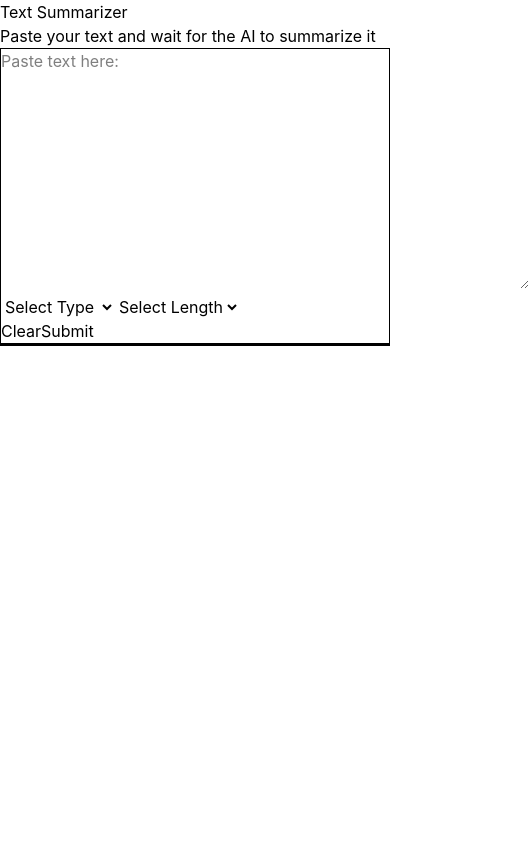
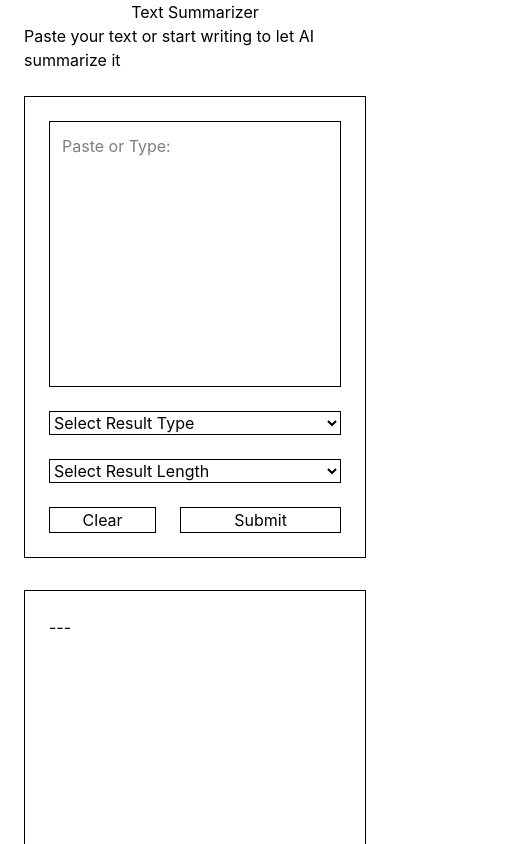
Before and after one commit to devesh7yadav/text-summarizer, a React app in the folder frontend/: page / in a window 390 px wide. Shown: the top 844 px of the page, 529 px wide, since content can reach past the window. Built offline with nearby package versions, Linux system fonts and the light colour scheme; the HTML template or start-up script is replaced by a standard one.

Commit message:
Added basic styles, made website responsive

```diff
--- a/frontend/src/MainPage.jsx
+++ b/frontend/src/MainPage.jsx
@@ -8,7 +8,7 @@ function MainPage() {
         type: "",
         length: ""
     });
-    const [result, setResult] = useState(null);
+    const [result, setResult] = useState("---");
 
     const handleChange = (e) => {
         setFormData(e.target.value);
@@ -45,34 +45,41 @@ function MainPage() {
 
     //Resets the textboxes
     const handleReset = () => {
-        setFormData("");
-        setResult("");
+        setFormData({
+            text: "",
+            type: "",
+            length: ""
+        });
+        setResult("---");
     }
 
     return (
-      <div className="grid grid-cols-1">
+      <div className="grid place-items-center px-6">
 
         <h1>Text Summarizer</h1>
-        <h3>Paste your text and wait for the AI to summarize it</h3>
+        <h3>Paste your text or start writing to let AI summarize it</h3>
 
-        <div className="border">
-            <form onSubmit={handleSubmit} onReset={handleReset}>
-                <div>
+        <div className="grid grid-cols-1 md:grid-cols-2 gap-8 md:gap-20 my-6">
+
+            <div className="grid max-h-128">
+                <form onSubmit={handleSubmit} onReset={handleReset} className="grid grid-cols-1 border p-6 gap-y-6">
+
                     <textarea
+                        className="p-3 border resize-none"
                         id="input"
                         value={formData.text}
                         onChange={handleChange}
                         rows={10}
-                        cols={50}
-                        placeholder="Paste text here: "
+                        cols={60}
+                        placeholder="Paste or Type: "
                     />
-                </div>
 
                     <select
                         name="type"
                         id="type"
+                        className="border"
                     >
-                    <option value="">Select Type</option>
+                        <option value="">Select Result Type</option>
                         <option value="Paragraphs">Paragraph</option>
                         <option value="Bullet Points">Bullet Points</option>
                     </select>
@@ -80,26 +87,27 @@ function MainPage() {
                     <select
                         name="length"
                         id="length"
+                        className="border"
                     >
-                    <option value="">Select Length</option>
+                        <option value="">Select Result Length</option>
                         <option value="Short">Short</option>
                         <option value="Medium">Medium</option>
                         <option value="Long">Long</option>
                     </select>
 
+                    <div className="grid grid-cols-[2fr_3fr] gap-6">
+                        <button type="reset" className="border">Clear</button>
+                        <button type="submit" className="border">Submit</button>
+                    </div>
 
-                <div>
-                    <button type="reset">Clear</button>
-                    <button type="submit">Submit</button>
-                </div>
                 </form>
             </div>
 
-
-        <div className="border">
+            <div className="border h-128 p-6">
                 {result}
             </div>
 
+        </div>
       </div>
     )
 }
```
Lines whose indentation alone changed are shown as unchanged.
